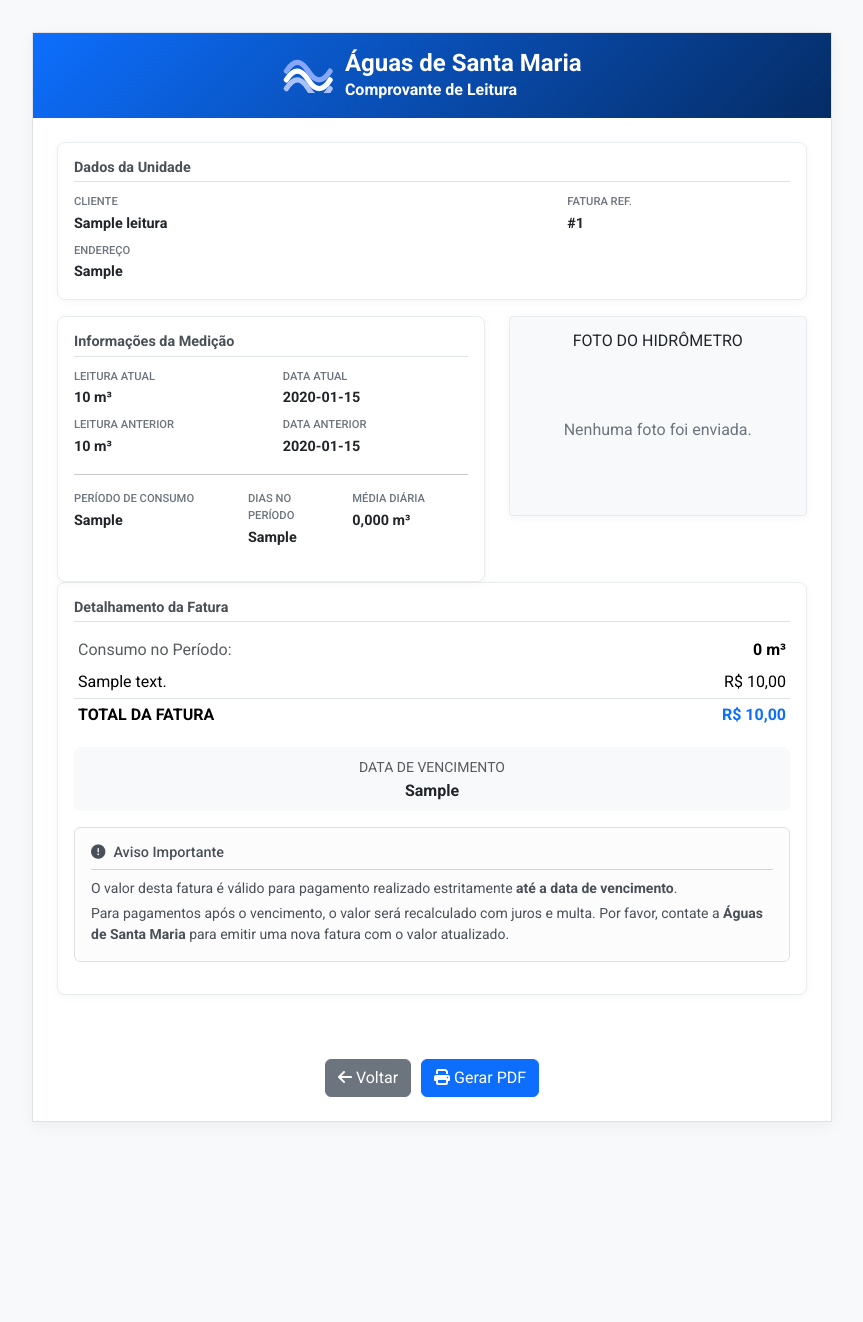
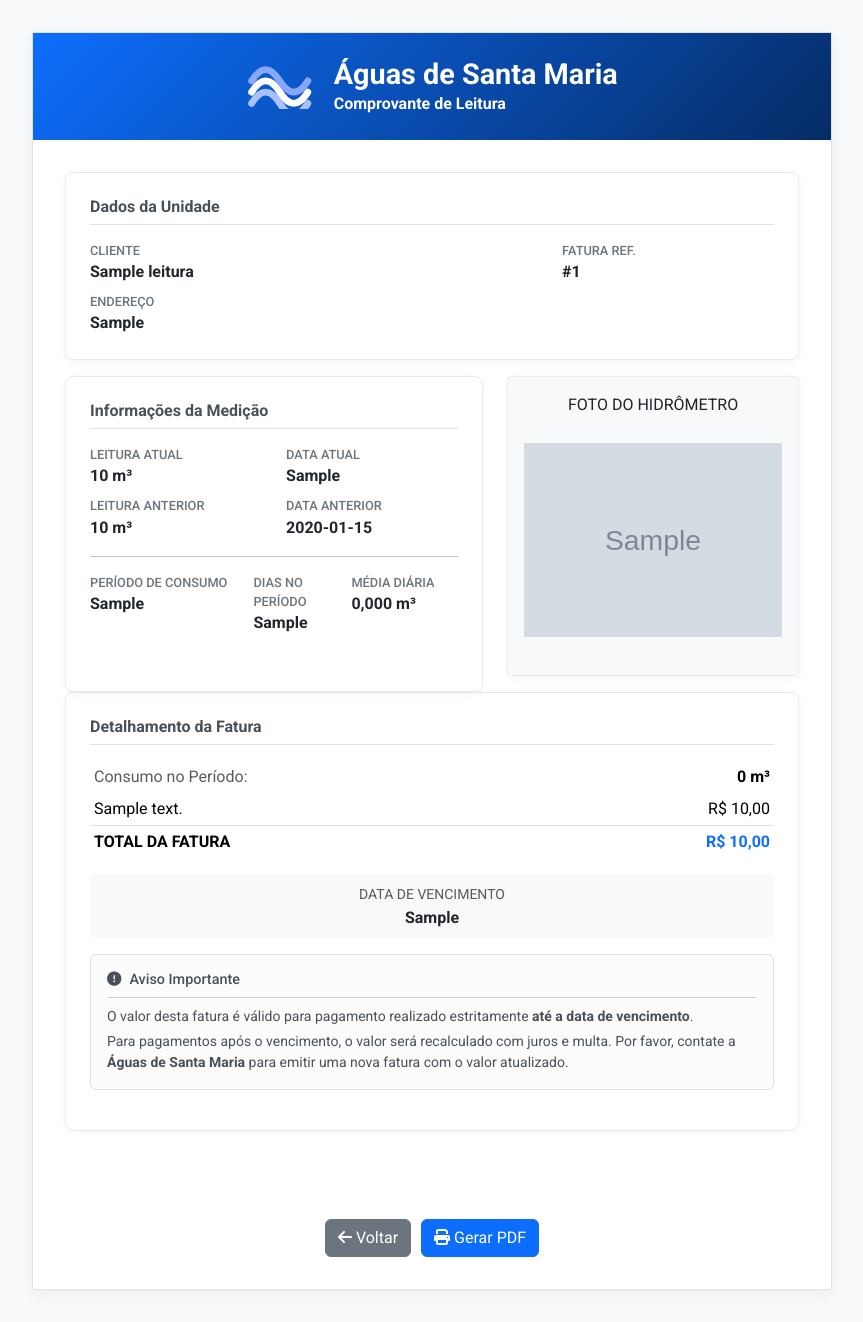
Before and after one commit to agua-2025/sistema-agua, a Flask app: template templates/comprovante_leitura.html in a window 1280 px wide. Shown: the whole page, without its empty margins (208-1071 px from the left). Before the commit the page ends 1122 px from the top, so only its background shows below. Run offline with Flask 3, Linux system fonts and the light colour scheme; the template is opened without the code that fills it: most values are stand-ins (such as "Sample title", 1, 10 or a date in 2020); grey boxes marked "Sample" are stand-in pictures.

Commit message:
Ajustando a exibção onlne do pdf de comprovante de leitura 3

```diff
--- a/app.py
+++ b/app.py
@@ -1473,29 +1473,24 @@ def gerar_comprovante_pdf(leitura_id):
 
 # ---download do PDF do Comprovante de Leitura---
 @app.route('/download-comprovante-pdf/<int:leitura_id>')
+# @login_required <-- REMOVIDO também para consistência
 def download_comprovante_pdf(leitura_id):
     contexto = _get_fatura_contexto(leitura_id)
     if not contexto:
         flash("Fatura não encontrada para gerar o comprovante.", "danger")
         return redirect(url_for('listar_pagamentos'))
 
+    # Aplicando a mesma lógica de imagem embutida aqui
+    contexto['leitura']['foto_hidrometro_base64'] = get_image_base64_string(contexto['leitura'].get('foto_hidrometro'))
+
     html_content = render_template('detalhes_pagamento.html', **contexto)
 
     try:
-        from weasyprint import HTML
-
-        # --- APLICAÇÃO DA MESMA LÓGICA AQUI ---
-        path_root = os.path.dirname(os.path.abspath(__file__))
-        html_content = html_content.replace('src="/static/', f'src="file://{path_root}/static/')
-
         pdf = HTML(string=html_content).write_pdf()
-        # --- FIM DA LÓGICA ---
-
         response = make_response(pdf)
         response.headers['Content-Type'] = 'application/pdf'
         response.headers['Content-Disposition'] = f'inline; filename=comprovante_pagamento_{leitura_id}.pdf'
         return response
-
     except Exception as e:
         app.logger.error(f"Erro ao gerar PDF para leitura {leitura_id}: {e}", exc_info=True)
         flash('Erro ao gerar o PDF. Tente novamente mais tarde.', 'danger')
@@ -1549,42 +1544,26 @@ def comprovante_leitura(leitura_id):
 
 #-------Visualizar e Baixar PDF da Leitura----------------------------
 @app.route('/download-leitura-pdf/<int:leitura_id>')
-@login_required
+# @login_required  <-- REMOVIDO para que o link funcione para o cliente
 def download_leitura_pdf(leitura_id):
-    """
-    Gera PDF do Comprovante de Leitura usando o caminho absoluto da imagem.
-    """
     contexto = _get_fatura_contexto(leitura_id)
     if not contexto:
-        flash('Leitura não encontrada para gerar o PDF.', 'danger')
-        return redirect(url_for('listar_leituras'))
+        return "Leitura não encontrada.", 404
+
+    # Pega a imagem codificada em Base64 e adiciona ao contexto
+    contexto['leitura']['foto_hidrometro_base64'] = get_image_base64_string(contexto['leitura'].get('foto_hidrometro'))
 
     html_string = render_template('comprovante_leitura.html', **contexto)
 
     try:
-        # --- AQUI ESTÁ A NOVA LÓGICA ---
-        # 1. Pega o caminho absoluto para a pasta do seu projeto
-        path_root = os.path.dirname(os.path.abspath(__file__))
-
-        # 2. Modifica o HTML para substituir o caminho web pelo caminho local absoluto
-        # Ele vai trocar, por exemplo, 'src="/static/' por 'src="file:///app/static/'
-        # O 'file://' é importante para o WeasyPrint entender que é um arquivo local.
-        html_string = html_string.replace('src="/static/', f'src="file://{path_root}/static/')
-
-        # 3. Gera o PDF, agora sem precisar do base_url, pois os caminhos já são completos
         pdf = HTML(string=html_string).write_pdf()
-        # --- FIM DA NOVA LÓGICA ---
-
         response = make_response(pdf)
         response.headers['Content-Type'] = 'application/pdf'
         response.headers['Content-Disposition'] = f'inline; filename=comprovante_leitura_{leitura_id}.pdf'
-
         return response
-
     except Exception as e:
         app.logger.error(f"Erro ao gerar PDF do comprovante de leitura {leitura_id}: {e}", exc_info=True)
-        flash('Ocorreu um erro ao gerar o arquivo PDF.', 'danger')
-        return redirect(url_for('comprovante_leitura', leitura_id=leitura_id))
+        return "Erro ao gerar PDF.", 500
 
 # --- Relatório de Consumidores (VERSÃO CORRIGIDA PARA POSTGRESQL) ---
 @app.route('/relatorio-consumidores')
--- a/templates/comprovante_leitura.html
+++ b/templates/comprovante_leitura.html
@@ -31,14 +31,14 @@
       .receipt-header {
         background: linear-gradient(135deg, #0d6efd, #052c65);
         color: white;
-        padding: 1rem;
+        padding: 1.5rem;
         display: flex;
         align-items: center;
         justify-content: center;
-        gap: 10px;
+        gap: 20px;
       }
       .comprovante-logo {
-        max-height: 35px;
+        max-height: 45px;
         width: auto;
       }
       .header-text {
@@ -50,36 +50,36 @@
         font-weight: 700;
       }
       .receipt-header h2 {
-        font-size: 1.5rem;
+        font-size: 1.8rem;
       }
       .receipt-body {
-        padding: 1.5rem;
+        padding: 2rem;
       }
       .section-block {
         background-color: #ffffff;
         border: 1px solid #e9ecef;
         border-radius: 0.5rem;
-        margin-bottom: 1rem;
-        padding: 1rem;
+        margin-bottom: 1.5rem;
+        padding: 1.5rem;
         box-shadow: 0 2px 10px rgba(0, 0, 0, 0.04);
       }
       .section-title {
         font-weight: 700;
         color: #495057;
-        margin-bottom: 0.75rem;
-        padding-bottom: 0.3rem;
+        margin-bottom: 1rem;
+        padding-bottom: 0.5rem;
         border-bottom: 1px solid #dee2e6;
-        font-size: 0.9rem;
+        font-size: 1rem;
       }
       .info-item .label {
         display: block;
-        font-size: 0.7rem;
+        font-size: 0.8rem;
         color: #6c757d;
         font-weight: 500;
         text-transform: uppercase;
       }
       .info-item .value {
-        font-size: 0.9rem;
+        font-size: 1rem;
         font-weight: 700;
         color: #212529;
       }
@@ -87,14 +87,14 @@
         text-align: center;
         background-color: #f8f9fa;
         border-radius: 0.25rem;
-        padding: 0.75rem;
+        padding: 1rem;
         height: 100%;
         display: flex;
         flex-direction: column;
         justify-content: flex-start;
         align-items: center;
         width: 100%;
-        height: 200px;
+        height: 300px;
         overflow: hidden;
         position: relative;
       }
@@ -109,7 +109,7 @@
         color: #6c757d;
       }
       .buttons {
-        padding: 1.5rem;
+        padding: 2rem;
         text-align: center;
         display: flex;
         justify-content: center;
@@ -272,8 +272,7 @@
                   <div class="info-item mb-2">
                     <span class="label">DATA ATUAL</span>
                     <span class="value"
-                      >{{ leitura.data_leitura_atual.strftime('%d/%m/%Y')
-                      }}</span
+                      >{{ data_leitura_atual_formatada }}</span
                     >
                   </div>
                   <div class="info-item">
@@ -316,7 +315,13 @@
               <span class="label d-block text-center mb-1"
                 >FOTO DO HIDRÔMETRO</span
               >
-              {% if leitura.foto_hidrometro %}
+
+              {% if leitura.foto_hidrometro_base64 %}
+              <img
+                src="{{ leitura.foto_hidrometro_base64 }}"
+                alt="Foto do hidrômetro"
+              />
+              {% elif leitura.foto_hidrometro %}
               <img
                 src="{{ url_for('static', filename='fotos_hidrometros/' + leitura.foto_hidrometro) }}"
                 alt="Foto do hidrômetro"
@@ -327,6 +332,7 @@
             </section>
           </div>
         </div>
+
         <section class="section-block">
           <h3 class="section-title">Detalhamento da Fatura</h3>
           <table class="table table-sm table-borderless mb-3">
@@ -344,8 +350,15 @@
                   R$ {{ "%.2f"|format(item.valor|float) | replace('.', ',') }}
                 </td>
               </tr>
+              {% else %}
+              <tr>
+                <td colspan="2" class="text-center text-muted fst-italic py-3">
+                  Esta é uma leitura informativa, sem valores a faturar.
+                </td>
+              </tr>
               {% endfor %}
             </tbody>
+            {% if leitura.valor_original is not none %}
             <tfoot class="border-top">
               <tr class="fw-bold">
                 <td class="fs-6">TOTAL DA FATURA</td>
@@ -355,13 +368,16 @@
                 </td>
               </tr>
             </tfoot>
+            {% endif %}
           </table>
+
           <div class="text-center bg-light p-2 rounded">
             <span class="text-muted text-uppercase small"
               >Data de Vencimento</span
             >
             <div class="fs-6 fw-bold">{{ vencimento_formatado }}</div>
           </div>
+
           <div class="alert alert-light border p-3 mt-3 small" role="alert">
             <h6 class="alert-heading" style="font-size: 0.9rem">
               <i class="fas fa-exclamation-circle me-2"></i>Aviso Importante
@@ -379,23 +395,25 @@
             </p>
           </div>
         </section>
-      </div> <div class="buttons no-print">
+      </div>
 
-        <a href="{{ url_for('listar_leituras') }}" class="btn btn-secondary">
-          <i class="fas fa-arrow-left"></i> Voltar
-        </a>
-
+      <div class="buttons no-print">
+        <a href="{{ url_for('listar_leituras') }}" class="btn btn-secondary"
+          ><i class="fas fa-arrow-left"></i> Voltar</a
+        >
         <button onclick="window.print()" class="btn btn-primary">
           <i class="fas fa-print"></i> Gerar PDF
         </button>
-
         {% if whatsapp_phone_number and whatsapp_phone_number|length > 10 %}
-        <a href="https://wa.me/{{ whatsapp_phone_number }}?text={{ whatsapp_message }}" target="_blank" class="btn btn-success">
+        <a
+          href="https://wa.me/{{ whatsapp_phone_number }}?text={{ whatsapp_message }}"
+          target="_blank"
+          class="btn btn-success"
+        >
           <i class="fab fa-whatsapp"></i> Enviar WhatsApp
         </a>
         {% endif %}
-
       </div>
-     </div>
-     </body>
+    </div>
+  </body>
 </html>
```
